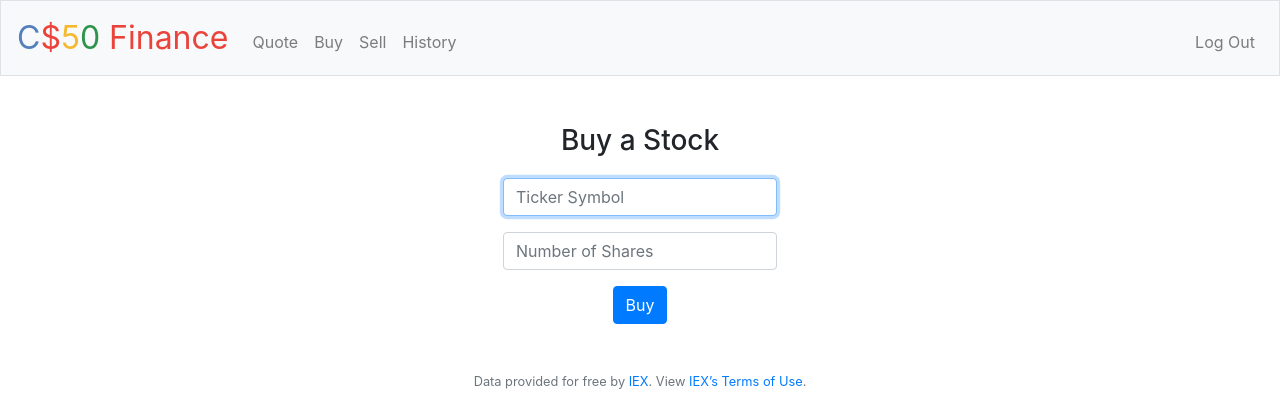
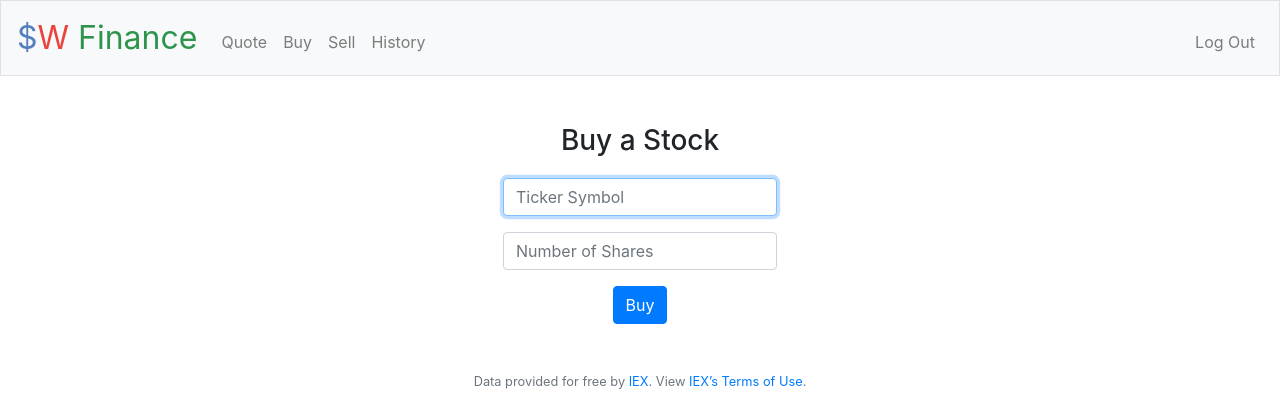
Before and after one commit to swang99/Projects, a Flask app: page /buy in a window 1280 px wide. Shown: the top 420 px of the page. Run offline with Flask 2, Linux system fonts and the light colour scheme; a user stored in the database is signed in; some libraries are stand-ins or nearby versions.

Commit message:
Syntax Cleanup

```diff
--- a/Stock Broker/application.py
+++ b/Stock Broker/application.py
@@ -32,7 +32,7 @@ app.config["SESSION_PERMANENT"] = False
 app.config["SESSION_TYPE"] = "filesystem"
 Session(app)
 
-# Configure CS50 Library to use SQLite database
+# Configure SQLite database
 db = SQL("sqlite:///finance.db")
 
 # Make sure API key is set
@@ -58,6 +58,7 @@ def index():
         totalvalue = amntcash + amntstock
         return render_template("index.html", holdings=holdings, amntcash=amntcash, totalvalue=totalvalue)
 
+
 @app.route("/cash", methods=["GET", "POST"])
 @login_required
 def addcash():
@@ -67,8 +68,9 @@ def addcash():
     else:
         transct_cash = request.form.get("amount")
         db.execute("UPDATE users SET cash = cash + ?", transct_cash)
-        flash("Your cash balance has been updated! Money can instantaneously spawn or disappear from C$50 Finance.")
+        flash("Your cash balance has been updated!")
         return redirect("/")
+
 
 @app.route("/buy", methods=["GET", "POST"])
 @login_required
@@ -117,6 +119,7 @@ def history():
     # For an empty history
     if not history:
         return apology("No history.")
+
     # For an existing history
     else:
         return render_template("history.html", history=history)
@@ -124,19 +127,15 @@ def history():
 
 @app.route("/login", methods=["GET", "POST"])
 def login():
-    """Log user in"""
-
     # Forget any user_id
     session.clear()
 
     # User reached route via POST (as by submitting a form via POST)
     if request.method == "POST":
 
-        # Ensure username was submitted
+        # Ensure username and password are both submitted
         if not request.form.get("username"):
             return apology("must provide username", 403)
-
-        # Ensure password was submitted
         elif not request.form.get("password"):
             return apology("must provide password", 403)
 
@@ -161,8 +160,6 @@ def login():
 
 @app.route("/logout")
 def logout():
-    """Log user out"""
-
     # Forget any user_id
     session.clear()
 
@@ -212,7 +209,6 @@ def register():
             return redirect("/")
 
 
-
 @app.route("/sell", methods=["GET", "POST"])
 @login_required
 def sell():
@@ -253,7 +249,6 @@ def errorhandler(e):
         e = InternalServerError()
     return apology(e.name, e.code)
 
-
 # Listen for errors
 for code in default_exceptions:
     app.errorhandler(code)(errorhandler)
--- a/Stock Broker/templates/buy.html
+++ b/Stock Broker/templates/buy.html
@@ -1,5 +1,4 @@
 {% extends "layout.html" %}
-
 
 {% block title %}
     Buy
--- a/Stock Broker/templates/layout.html
+++ b/Stock Broker/templates/layout.html
@@ -20,14 +20,14 @@
         <script src="https://cdnjs.cloudflare.com/ajax/libs/popper.js/1.14.3/umd/popper.min.js"></script>
         <script src="https://maxcdn.bootstrapcdn.com/bootstrap/4.1.3/js/bootstrap.min.js"></script>
 
-        <title>C$50 Finance: {% block title %}{% endblock %}</title>
+        <title>$W Finance: {% block title %}{% endblock %}</title>
 
     </head>
 
     <body>
 
         <nav class="navbar navbar-expand-md navbar-light bg-light border">
-            <a class="navbar-brand" href="/"><span class="blue">C</span><span class="red">$</span><span class="yellow">5</span><span class="green">0</span> <span class="red">Finance</span></a>
+            <a class="navbar-brand" href="/"><span class="blue">$</span><span class="red">W </span><span class="green">Finance</span></a>
             <button aria-controls="navbar" aria-expanded="false" aria-label="Toggle navigation" class="navbar-toggler" data-target="#navbar" data-toggle="collapse" type="button">
                 <span class="navbar-toggler-icon"></span>
             </button>
```
Also changed, not shown: Stock Broker/finance.db.
